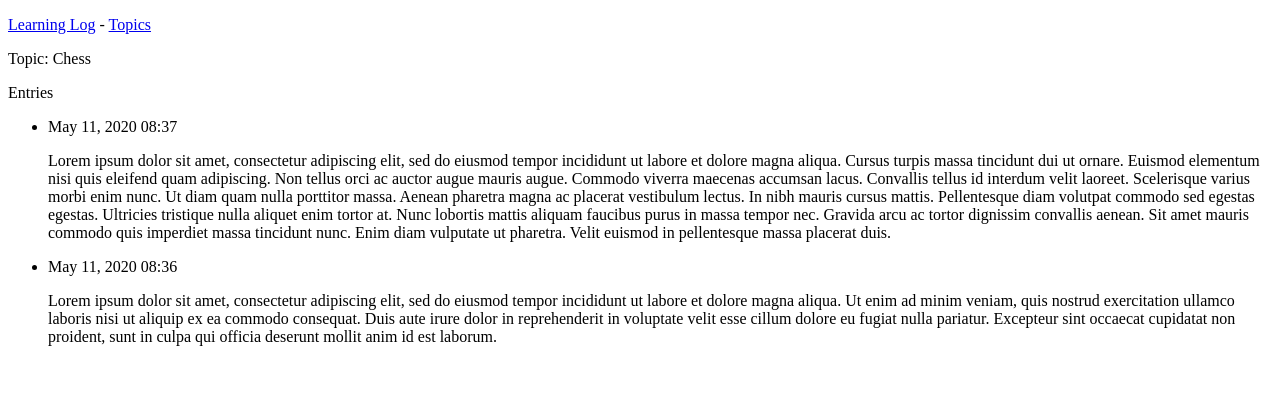
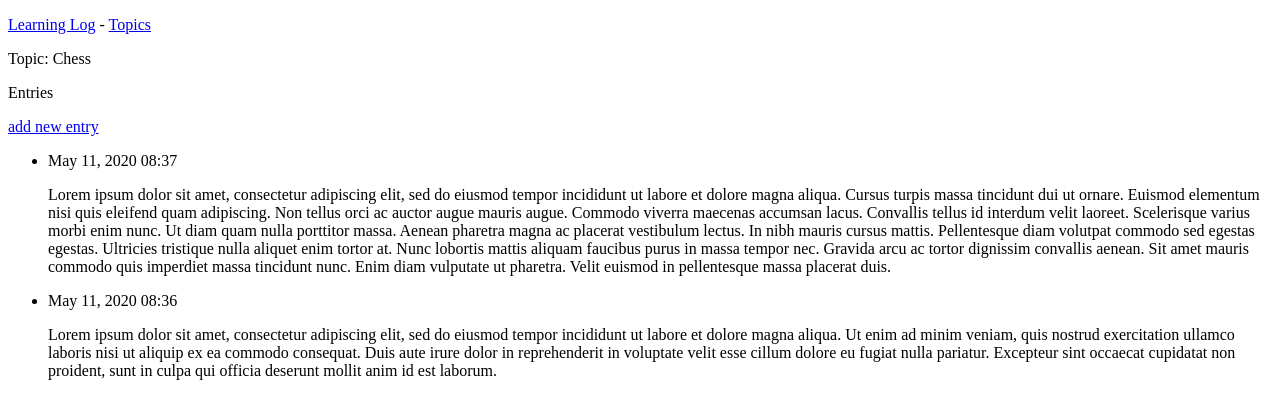
Before and after one commit to ksurowiec/pythoncrashcourse, a Django app: page /topics/1/ in a window 1280 px wide. Shown: the top 419 px of the page. Run offline with Django 3.2, Linux system fonts and the light colour scheme; data comes from the database, SQL or seed files in the repository.

Commit message:
Adding new topics and entries.

```diff
--- a/BookSmallProjects/learning_log/learning_logs/templates/learning_logs/topic.html
+++ b/BookSmallProjects/learning_log/learning_logs/templates/learning_logs/topic.html
@@ -6,8 +6,10 @@
 <p>Topic: {{ topic }}</p>
 
 <p>Entries</p>
+<p>
+    <a href="{% url 'learning_logs:new_entry' topic.id %}">add new entry</a>
+</p>
 <ul>
-
     {% for entry in entries %}
     <li>
         <p>{{ entry.date_added|date:'M d, Y H:i' }}</p>
--- a/BookSmallProjects/learning_log/learning_logs/templates/learning_logs/topics.html
+++ b/BookSmallProjects/learning_log/learning_logs/templates/learning_logs/topics.html
@@ -12,4 +12,6 @@
     {% endfor %}
 </ul>
 
+<a href="{% url 'learning_logs:new_topic' %}">Add new topic</a>
+
 {% endblock content %}
--- a/BookSmallProjects/learning_log/learning_logs/urls.py
+++ b/BookSmallProjects/learning_log/learning_logs/urls.py
@@ -7,5 +7,7 @@ app_name = 'learning_logs'
 urlpatterns = [
     path('', views.index, name='index'),
     path('topics/', views.topics, name='topics'),
-    path('topics/<int:topic_id>/', views.topic, name='topic')
+    path('topics/<int:topic_id>/', views.topic, name='topic'),
+    path('new_topic/', views.new_topic, name='new_topic'),
+    path('new_entry/<int:topic_id>/', views.new_entry, name='new_entry')
 ]
--- a/BookSmallProjects/learning_log/learning_logs/views.py
+++ b/BookSmallProjects/learning_log/learning_logs/views.py
@@ -1,5 +1,9 @@
-from django.shortcuts import render
+from django.shortcuts import render, get_object_or_404
+from django.http import HttpResponseRedirect, HttpResponse
+from django.urls import reverse
+
 from .models import Topic
+from .forms import TopicForm, EntryForm
 
 
 def index(request):
@@ -17,3 +21,33 @@ def topic(request, topic_id):
     entries = topic.entry_set.order_by('-date_added')
     context = {'topic': topic, 'entries': entries}
     return render(request, 'learning_logs/topic.html', context)
+
+
+def new_topic(request):
+    if request.method != 'POST':
+        form = TopicForm()
+    else:
+        form = TopicForm(data=request.POST)
+        if form.is_valid():
+            form.save()
+            return HttpResponseRedirect(reverse('learning_logs:topics'))
+
+    context = {'form': form}
+    return render(request, 'learning_logs/new_topic.html', context)
+
+
+def new_entry(request, topic_id):
+    topic = Topic.objects.get(id=topic_id)
+
+    if request.method != 'POST':
+        form = EntryForm()
+    else:
+        form = EntryForm(data=request.POST)
+        if form.is_valid():
+            new_entry = form.save(commit=False)
+            new_entry.topic = topic
+            new_entry.save()
+            return HttpResponseRedirect(reverse('learning_logs:topic', args=[topic_id]))
+
+    context = {'topic': topic, 'form': form}
+    return render(request, 'learning_logs/new_entry.html', context)
```
Also changed, not shown: BookSmallProjects/learning_log/learning_logs/forms.py (added, +17 -0 lines), BookSmallProjects/learning_log/learning_logs/templates/learning_logs/new_entry.html (added, +13 -0 lines), BookSmallProjects/learning_log/learning_logs/templates/learning_logs/new_topic.html (added, +12 -0 lines), BookSmallProjects/learning_log/db.sqlite3.
